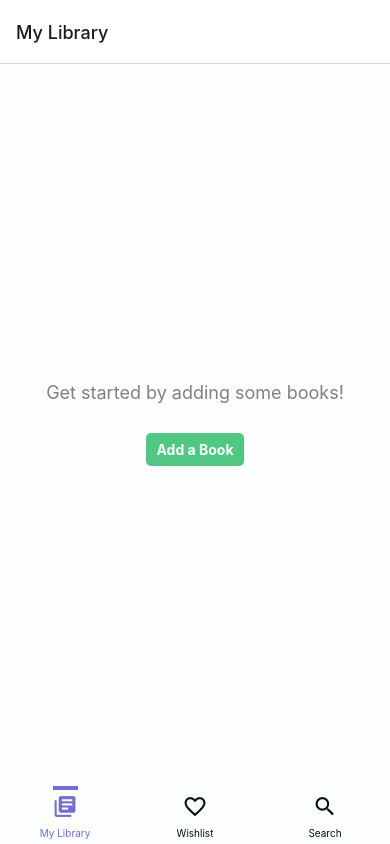
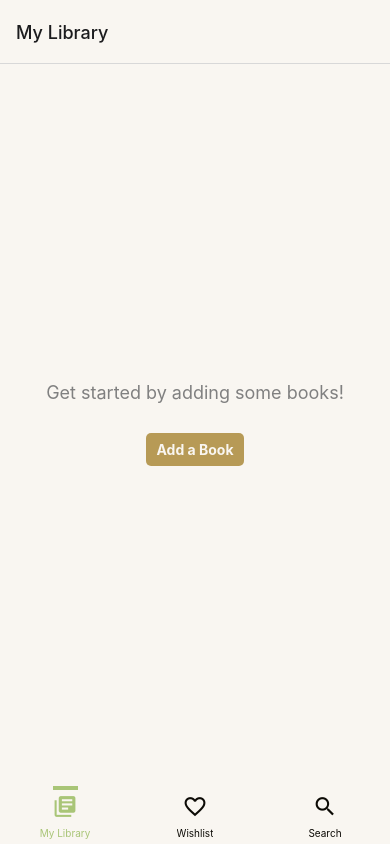
Before and after one commit to Ludde94/BookDB, a React Native app: screen /AddBook in a window 390 px wide. Built offline with nearby package versions, Linux system fonts and the light colour scheme.

Commit message:
updated topbar and navbar colors

```diff
--- a/App.js
+++ b/App.js
@@ -1,15 +1,25 @@
-// App.js
-import React from 'react';
-import { StyleSheet, View } from 'react-native';
+import React, { useEffect } from 'react';
+import { StyleSheet, View, Platform } from 'react-native';
 import { StatusBar } from 'expo-status-bar';
+import * as NavigationBar from 'expo-navigation-bar';
 import { SafeAreaProvider } from 'react-native-safe-area-context';
 import Navigation from './src/Navigation';
 import colors from './src/themes';
 
 export default function App() {
+  useEffect(() => {
+    if (Platform.OS === 'android') {
+      NavigationBar.setBackgroundColorAsync(colors.background);
+      NavigationBar.setButtonStyleAsync('dark');
+    }
+  }, []);
+
   return (
     <SafeAreaProvider>
-      <StatusBar style="dark" backgroundColor={colors.background} />
+      <StatusBar
+        barStyle="light-content"
+        backgroundColor={colors.background}
+      />
       <View style={styles.container}>
         <Navigation />
       </View>
--- a/package.json
+++ b/package.json
@@ -23,10 +23,12 @@
     "react": "18.2.0",
     "react-dom": "18.2.0",
     "react-native": "0.74.3",
+    "react-native-navigation-bar-color": "^2.0.2",
     "react-native-safe-area-context": "^4.10.1",
     "react-native-screens": "^3.31.1",
     "react-native-vector-icons": "^10.1.0",
-    "react-native-web": "~0.19.10"
+    "react-native-web": "~0.19.10",
+    "expo-navigation-bar": "~3.0.7"
   },
   "devDependencies": {
     "@babel/core": "^7.20.0"
--- a/src/Navigation.js
+++ b/src/Navigation.js
@@ -24,7 +24,7 @@ function AddBookStackScreen() {
   return (
     <AddBookStack.Navigator screenOptions={{
       headerStyle: {
-        backgroundColor: colors.background
+        backgroundColor: colors.background // Apply red color here too
       }
     }}>
       <AddBookStack.Screen
@@ -43,7 +43,11 @@ function AddBookStackScreen() {
 
 function WishlistStackScreen() {
   return (
-    <WishlistStack.Navigator>
+    <WishlistStack.Navigator screenOptions={{
+      headerStyle: {
+        backgroundColor: colors.background
+      }
+    }}>
       <WishlistStack.Screen name="WishlistMain" component={WishlistScreen} options={{ title: 'Wishlist' }} />
       <WishlistStack.Screen name="EditBook" component={EditBookScreen} options={{ title: 'Edit Book' }} />
     </WishlistStack.Navigator>
@@ -52,7 +56,11 @@ function WishlistStackScreen() {
 
 function ReadBooksStackScreen() {
   return (
-    <ReadBooksStack.Navigator>
+    <ReadBooksStack.Navigator screenOptions={{
+      headerStyle: {
+        backgroundColor: colors.background // Apply red color here too
+      }
+    }}>
       <ReadBooksStack.Screen name="ReadBooksMain" component={ReadBooksScreen} options={{ title: 'My Library' }} />
       <ReadBooksStack.Screen name="EditBook" component={EditBookScreen} options={{ title: 'Edit Book' }} />
     </ReadBooksStack.Navigator>
--- a/src/themes.js
+++ b/src/themes.js
@@ -1,10 +1,10 @@
 const colors = {
-  primary: '#50c883',
-  secondary: '#96b1de',
-  background: '#fbfefc',
-  text: '#05100a',
+  primary: '#B79A56',
+  secondary: '#C8D398',
+  background: '#F9F6F1',
+  text: '#0C0A05',
   subtleText: '#808080',
-  accent: '#746ed2',
+  accent: '#A9C577',
 };
 
 export default colors;
```
Also changed, not shown: 1 other file (tests, documents, lock files or other folders).
